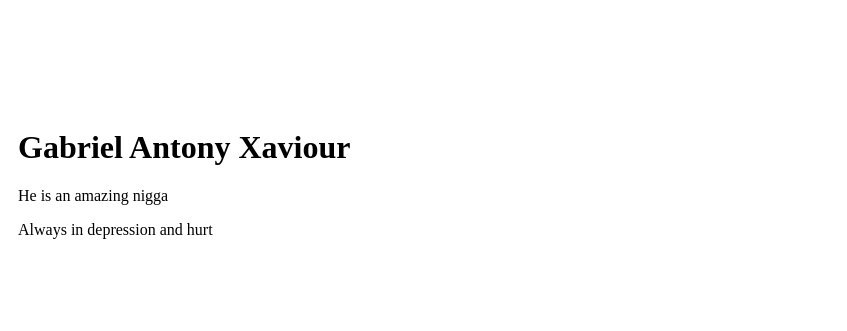
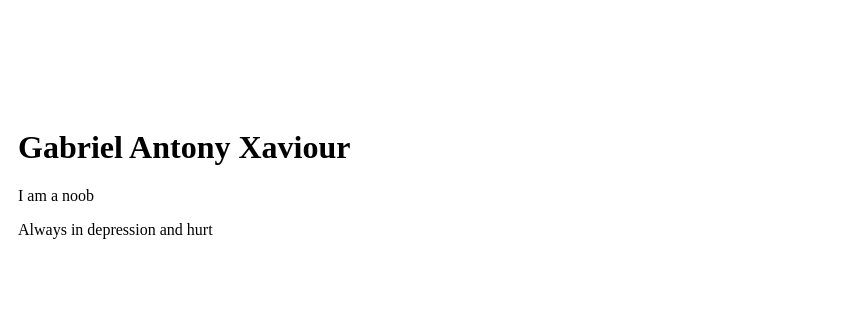
Before and after one commit to gabrielantonyxaviour/cv, a plain HTML site: page index.html in a window 1280 px wide. Shown: the top 331 px of the page, 433-1280 px from the left. Drawn offline with Linux system fonts and the light colour scheme.

Commit message:
Update index.html

```diff
--- a/index.html
+++ b/index.html
@@ -18,7 +18,7 @@
           </td>
           <td>
             <h1>Gabriel Antony Xaviour</h1>
-            <p>He is an amazing nigga</p>
+            <p>I am a noob</p>
             <p>Always in depression and hurt</p>
           </td>
         </tr>
```
